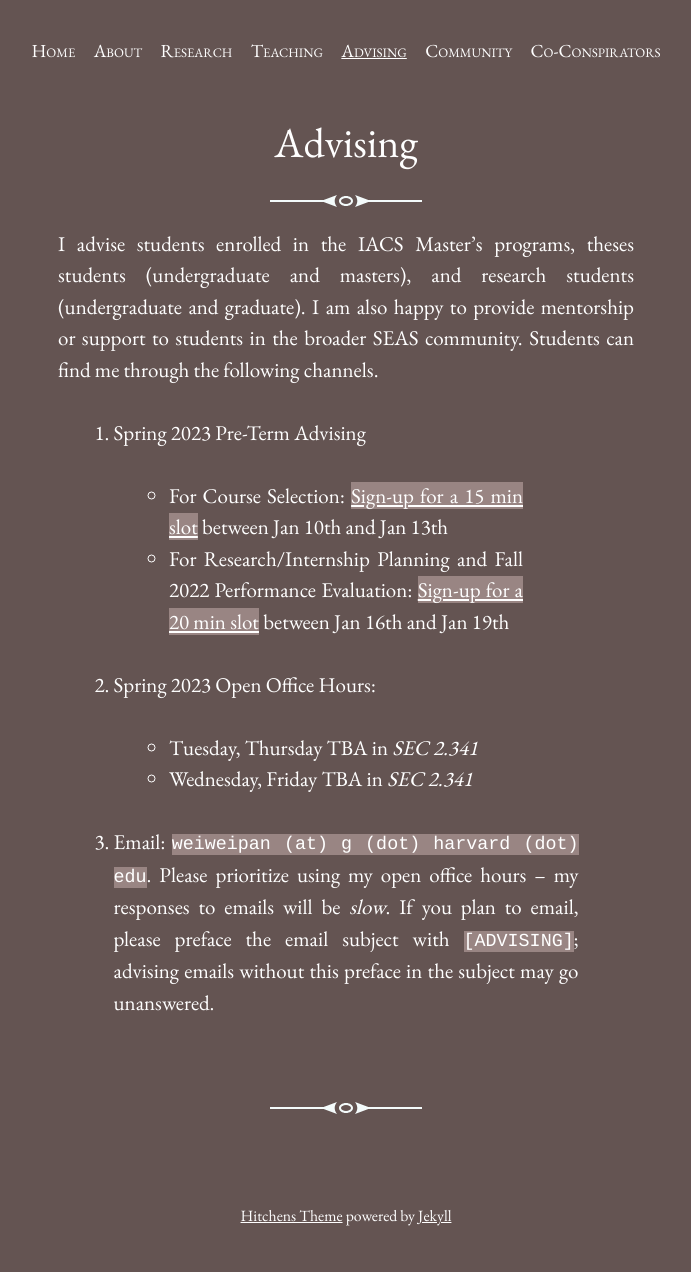
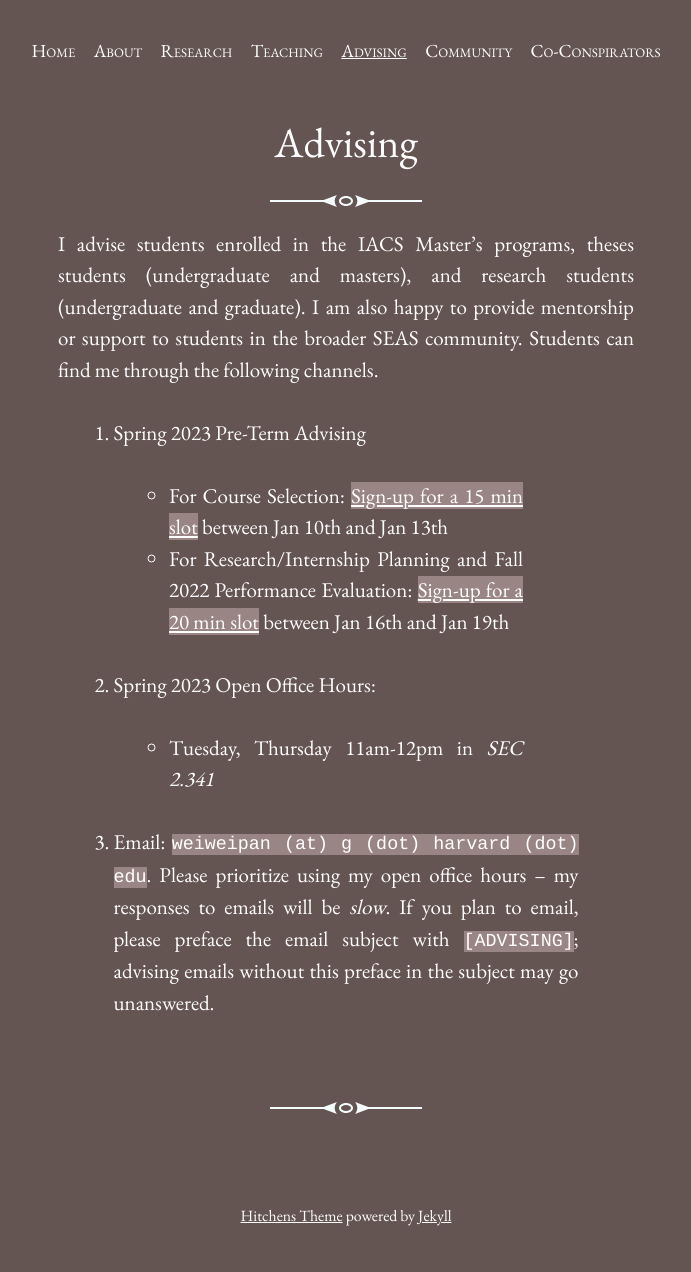
Before and after one commit to onefishy/onefishy.github.io, a Jekyll site: the page built from advising.md, in a window 1280 px wide. Shown: the whole page, without its empty margins (294-985 px from the left). Built offline with Jekyll 4.4.1, drawn with Linux system fonts in a browser that asks for light colours.

Commit message:
Update advising.md

```diff
--- a/advising.md
+++ b/advising.md
@@ -10,7 +10,6 @@ I advise students enrolled in the IACS Master's programs, theses students (under
   - For Research/Internship Planning and Fall 2022 Performance Evaluation: [Sign-up for a 20 min slot](https://calendly.com/weiweipan/spring-general-advising) between Jan 16th and Jan 19th
 
 1. Spring 2023 Open Office Hours:
-  - Tuesday, Thursday TBA in *SEC 2.341*
-  - Wednesday, Friday TBA in *SEC 2.341*
+  - Tuesday, Thursday 11am-12pm in *SEC 2.341*
 
 2. Email: ``weiweipan (at) g (dot) harvard (dot) edu``. Please prioritize using my open office hours -- my responses to emails will be *slow*. If you plan to email, please preface the email subject with ``[ADVISING]``; advising emails without this preface in the subject may go unanswered.
```
